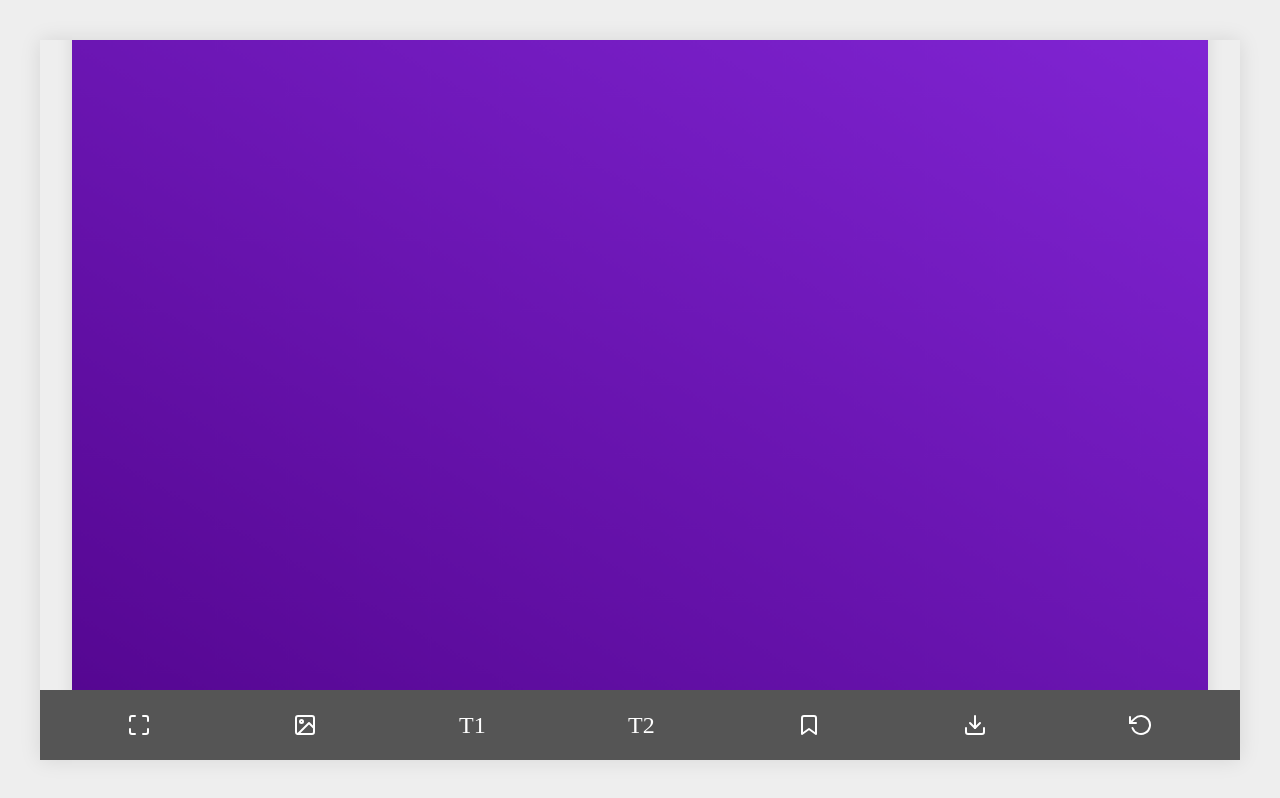
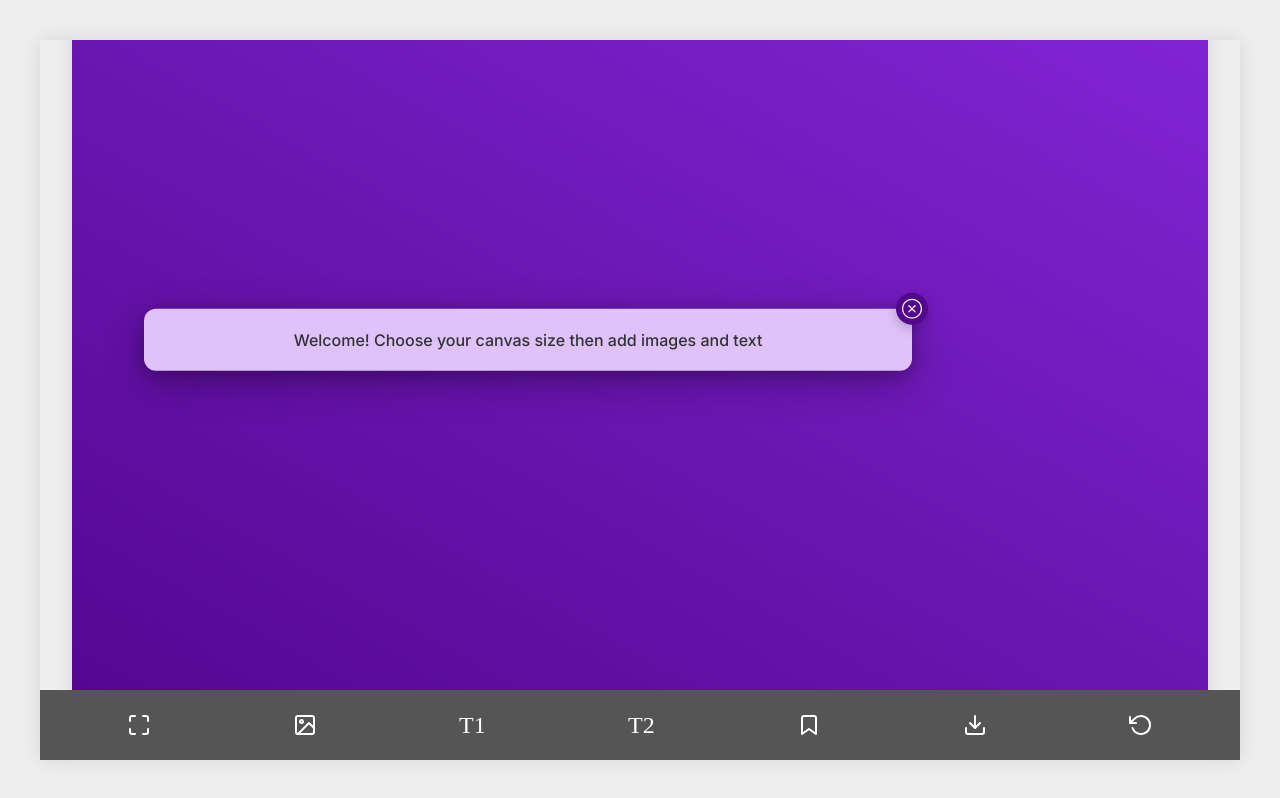
Before and after one commit to masondan/picflam, a React (Vite) app: page / in a window 1280 px wide. Both pictures are taken after a click on the button "Get Started". Built offline with nearby package versions, Linux system fonts and the light colour scheme; no server answers; a web font is replaced by a local one.

Commit message:
feat: add tooltips

```diff
--- a/src/App.jsx
+++ b/src/App.jsx
@@ -16,6 +16,7 @@ import ImageDrawer from './components/ImageDrawer';
 import Slide from './components/Slide';
 import TextToolbar from './components/TextToolbar';
 import SplashScreen from './components/SplashScreen';
+import Tooltip from './components/Tooltip';
 import { useSlides } from './hooks/useSlides';
 import { useLocalStorage } from './hooks/useLocalStorage';
 import { drawSlide, computeTextBounds, compressImage } from './utils/canvasUtils';
@@ -41,6 +42,8 @@ function App() {
   } = useSlides();
 
   const [savedProjects, setSavedProjects] = useLocalStorage('picflam_projects', [null, null, null]);
+  const [showTooltip, setShowTooltip] = useLocalStorage('picflam_tooltip_shown', false); // false = show tooltip, true = hide
+  const [showBackgroundTooltip, setShowBackgroundTooltip] = useLocalStorage('picflam_background_tooltip_shown', false); // false = show tooltip, true = hide
 
   const slideRef = useRef(null);
 
@@ -460,6 +463,14 @@ function App() {
     return <SplashScreen onGetStarted={() => setShowSplash(false)} />;
   }
 
+  const handleTooltipClose = () => {
+    setShowTooltip(true);
+  };
+
+  const handleBackgroundTooltipClose = () => {
+    setShowBackgroundTooltip(true);
+  };
+
   return (
     <div className="app-container">
       <div className="canvas-container" ref={canvasContainerRef} style={{ touchAction: 'pan-y', overflowX: 'auto', overflowY: 'hidden', height: textEditMode ? 'calc(100dvh - 100px)' : '100dvh', alignItems: textEditMode ? 'flex-end' : 'center', paddingBottom: textEditMode ? '30px' : '0', justifyContent: textEditMode ? 'flex-start' : 'center' }}>
@@ -497,6 +508,7 @@ function App() {
       <input type="file" ref={logoImageInputRef} onChange={(e) => handleFileChange(e, 'logoImage')} accept="image/*" style={{ display: 'none' }} />
 
       {isBackgroundDrawerOpen && (
+        <>
           <BackgroundDrawer
             onClose={() => setIsBackgroundDrawerOpen(false)}
             onColorClick={() => setIsColorDrawerOpen(true)}
@@ -505,6 +517,13 @@ function App() {
             onLogoClick={handleLogoUploadClick}
             currentBackground={slide.background}
           />
+          {showBackgroundTooltip === false && (
+            <Tooltip
+              message="Now choose your background, upload or search for an image, and add a logo"
+              onClose={handleBackgroundTooltipClose}
+            />
+          )}
+        </>
       )}
 
       {isColorDrawerOpen && (
@@ -611,6 +630,13 @@ function App() {
           onClose={() => { setTextEditMode(null); setIsKeyboardActive(false); }}
         />
       )}
+
+      {showTooltip === false && (
+        <Tooltip
+          message="Welcome! Choose your canvas size then add images and text"
+          onClose={handleTooltipClose}
+        />
+      )}
     </div>
   )
 }
--- /dev/null
+++ b/src/components/Tooltip.css
@@ -0,0 +1,96 @@
+.tooltip {
+  position: fixed;
+  top: calc(50vh - 60px); /* Center in canvas area above footer */
+  left: 40%;
+  transform: translate(-50%, -50%);
+  z-index: 2000;
+  width: 60vw; /* 60% of viewport width */
+  margin-left: 16px; /* Adjust to center properly accounting for close button */
+}
+
+.tooltip-content {
+  background: #dfc2f9;
+  color: #333333;
+  padding: 20px 24px;
+  border-radius: 12px;
+  box-shadow: 0 12px 40px rgba(0, 0, 0, 0.3), 0 4px 16px rgba(0, 0, 0, 0.2);
+  font-family: 'Inter', sans-serif;
+  font-size: 16px;
+  font-weight: 500;
+  line-height: 1.4;
+  text-align: center;
+  position: relative;
+}
+
+.tooltip-close {
+  position: absolute;
+  top: -16px; /* Position above the tooltip */
+  right: -16px; /* Position to the right outside */
+  background: #53068E;
+  border: none;
+  color: #FFFFFF;
+  cursor: pointer;
+  padding: 4px;
+  width: 32px;
+  height: 32px;
+  display: flex;
+  align-items: center;
+  justify-content: center;
+  border-radius: 50%;
+  transition: background-color 0.2s ease;
+  box-shadow: 0 4px 12px rgba(0, 0, 0, 0.2);
+}
+
+.tooltip-close:hover {
+  background-color: #3d0466;
+}
+
+.tooltip-close svg {
+  width: 20px;
+  height: 20px;
+}
+
+.tooltip-arrow {
+  position: absolute;
+  bottom: -12px;
+  left: 50%;
+  transform: translateX(-50%);
+  width: 0;
+  height: 0;
+  border-left: 12px solid transparent;
+  border-right: 12px solid transparent;
+  border-top: 12px solid #dfc2f9;
+}
+
+.tooltip.bottom .tooltip-arrow {
+  bottom: -12px;
+  border-top: 12px solid #dfc2f9;
+  border-bottom: none;
+}
+
+/* Mobile adjustments */
+@media (max-width: 768px) {
+  .tooltip {
+    max-width: 80vw;
+    margin: 0 10vw;
+  }
+
+  .tooltip-content {
+    font-size: 14px;
+    padding: 16px 20px;
+  }
+
+  .tooltip.bottom {
+    margin-bottom: 100px;
+  }
+
+  .tooltip-close {
+    width: 32px;
+    height: 32px;
+  }
+
+  .tooltip-close svg {
+    width: 26px;
+    height: 26px;
+  }
+}
--- /dev/null
+++ b/src/components/Tooltip.jsx
@@ -0,0 +1,18 @@
+import React from 'react';
+import { SlClose } from 'react-icons/sl';
+import './Tooltip.css';
+
+function Tooltip({ message, onClose }) {
+  return (
+    <div className="tooltip">
+      <div className="tooltip-content">
+        <p>{message}</p>
+        <button className="tooltip-close" onClick={onClose}>
+          <SlClose />
+        </button>
+      </div>
+    </div>
+  );
+}
+
+export default Tooltip;
```
Lines whose indentation alone changed are shown as unchanged.
